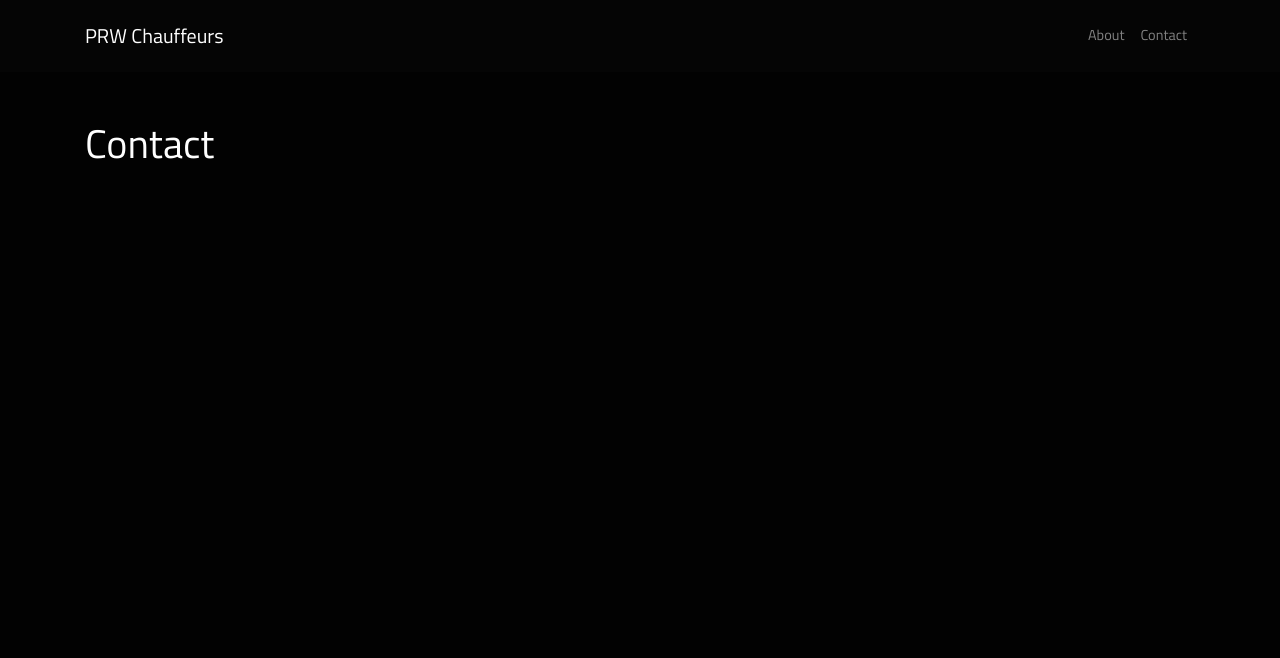
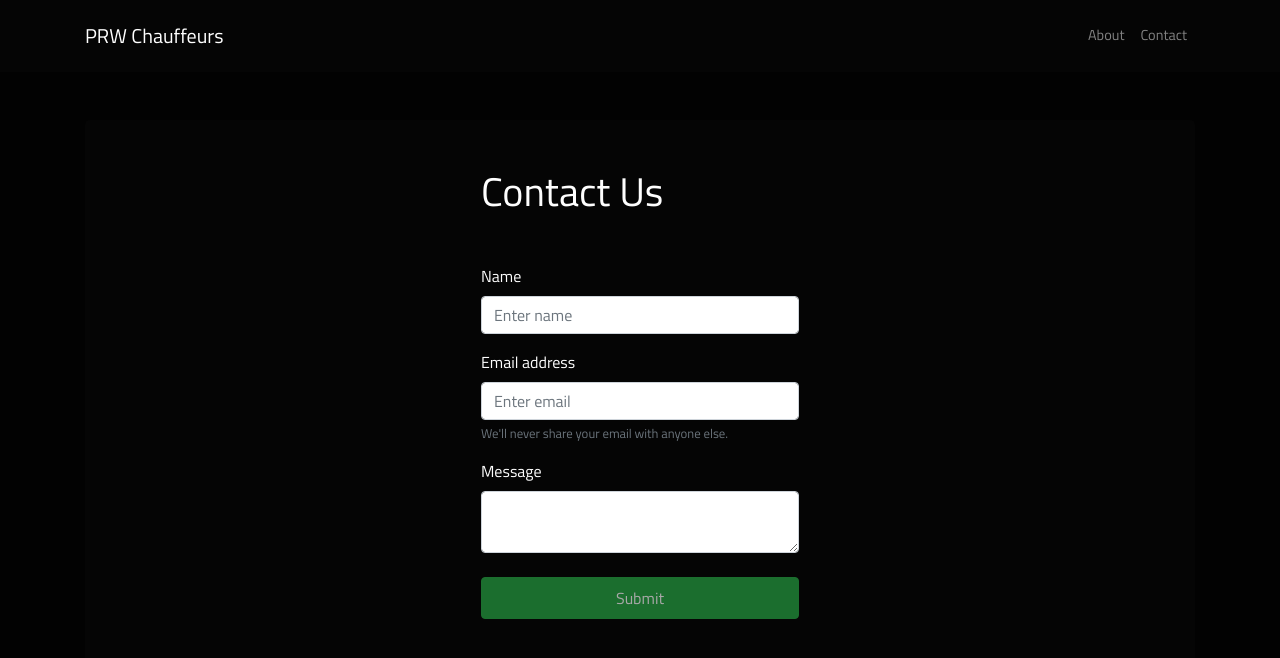
Before and after one commit to Um9i/prwchauffeurs, a React (Create React App) app: page /prwchauffeurs/contact in a window 1280 px wide. Shown: the top 658 px of the page. Built offline with nearby package versions, Linux system fonts and the light colour scheme; no server answers.

Commit message:
add emailjs contact form

```diff
--- a/package.json
+++ b/package.json
@@ -14,6 +14,7 @@
     "@types/react-dom": "^16.9.8",
     "@types/react-router-dom": "^5.1.5",
     "bootstrap": "^4.5.0",
+    "emailjs-com": "^2.4.1",
     "node-sass": "^4.14.1",
     "react": "^16.13.1",
     "react-bootstrap": "^1.0.1",
--- /dev/null
+++ b/src/components/ContactForm.tsx
@@ -0,0 +1,60 @@
+import React from "react";
+import emailjs from "emailjs-com";
+import Form from "react-bootstrap/Form";
+import Button from "react-bootstrap/Button";
+
+const SERVICE_ID: any = process.env.REACT_APP_SERVICE_ID;
+const TEMPLATE_ID: any = process.env.REACT_APP_TEMPLATE_ID;
+const USER_ID: any = process.env.REACT_APP_USER_ID;
+
+class ContactUs extends React.Component {
+  sendEmail(e: any) {
+    e.preventDefault();
+
+    emailjs.sendForm(SERVICE_ID, TEMPLATE_ID, e.target, USER_ID).then(
+      (result) => {
+        console.log(result.text);
+      },
+      (error) => {
+        console.log(error.text);
+      }
+    );
+  }
+
+  render() {
+    return (
+      <Form onSubmit={this.sendEmail}>
+        <Form.Group controlId="formBasicPassword">
+          <Form.Label>Name</Form.Label>
+          <Form.Control type="text" name="user_name" placeholder="Enter name" />
+        </Form.Group>
+        <Form.Group controlId="formBasicEmail">
+          <Form.Label>Email address</Form.Label>
+          <Form.Control
+            type="email"
+            name="user_email"
+            placeholder="Enter email"
+          />
+          <Form.Text className="text-muted">
+            We'll never share your email with anyone else.
+          </Form.Text>
+        </Form.Group>
+        <Form.Group controlId="exampleForm.ControlTextarea1">
+          <Form.Label>Message</Form.Label>
+          <Form.Control as="textarea" name="message" />
+        </Form.Group>
+        <Button
+          className="py-2 mt-4 disabled"
+          block
+          variant="success"
+          type="submit"
+          value="Send"
+        >
+          Submit
+        </Button>
+      </Form>
+    );
+  }
+}
+
+export default ContactUs;
--- a/src/pages/Contact.tsx
+++ b/src/pages/Contact.tsx
@@ -1,11 +1,22 @@
 import React from "react";
 import Container from "react-bootstrap/Container";
+import Row from "react-bootstrap/Row";
+import Col from "react-bootstrap/Col";
+import ContactForm from ".././components/ContactForm";
+import Jumbotron from "react-bootstrap/Jumbotron";
 
 class Contact extends React.Component {
   render() {
     return (
       <Container className="my-5">
-        <h1>Contact</h1>
+        <Jumbotron className="bg-dark my-5 p-5">
+          <Row>
+            <Col md={{ span: 4, offset: 4 }}>
+              <h1 className="mb-5">Contact Us</h1>
+              <ContactForm />
+            </Col>
+          </Row>
+        </Jumbotron>
       </Container>
     );
   }
```
Also changed, not shown: 2 other files (tests, documents, lock files or other folders).
